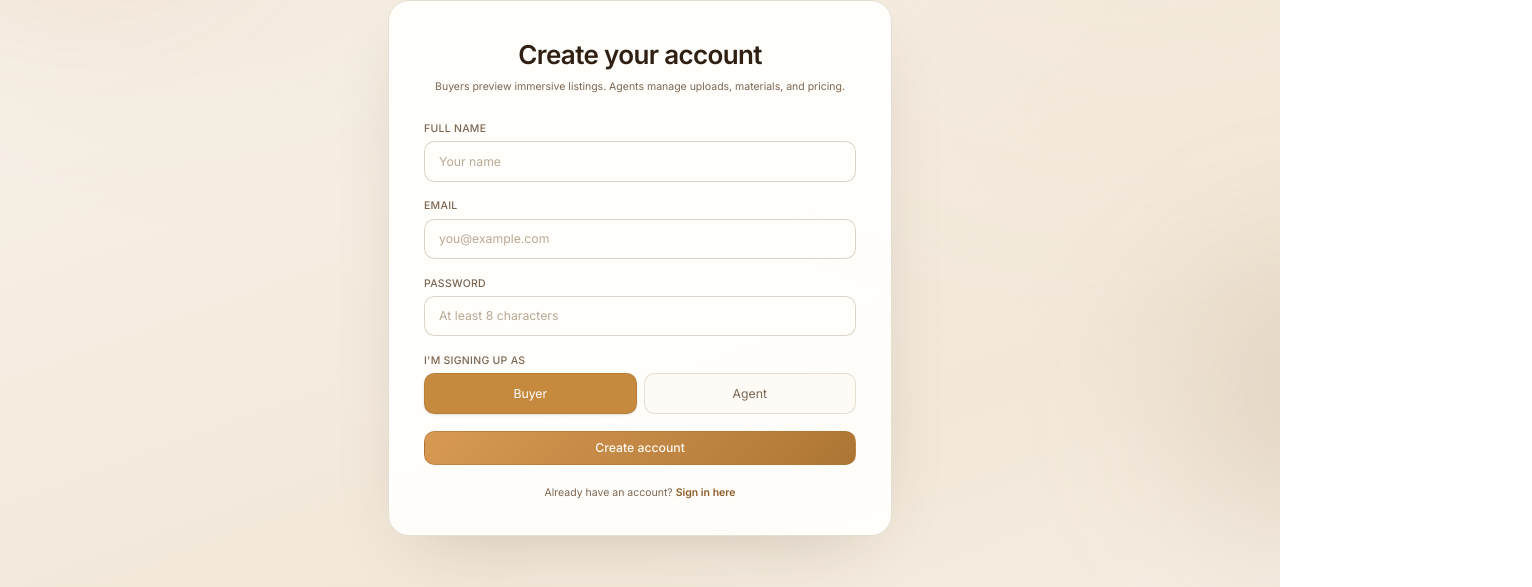
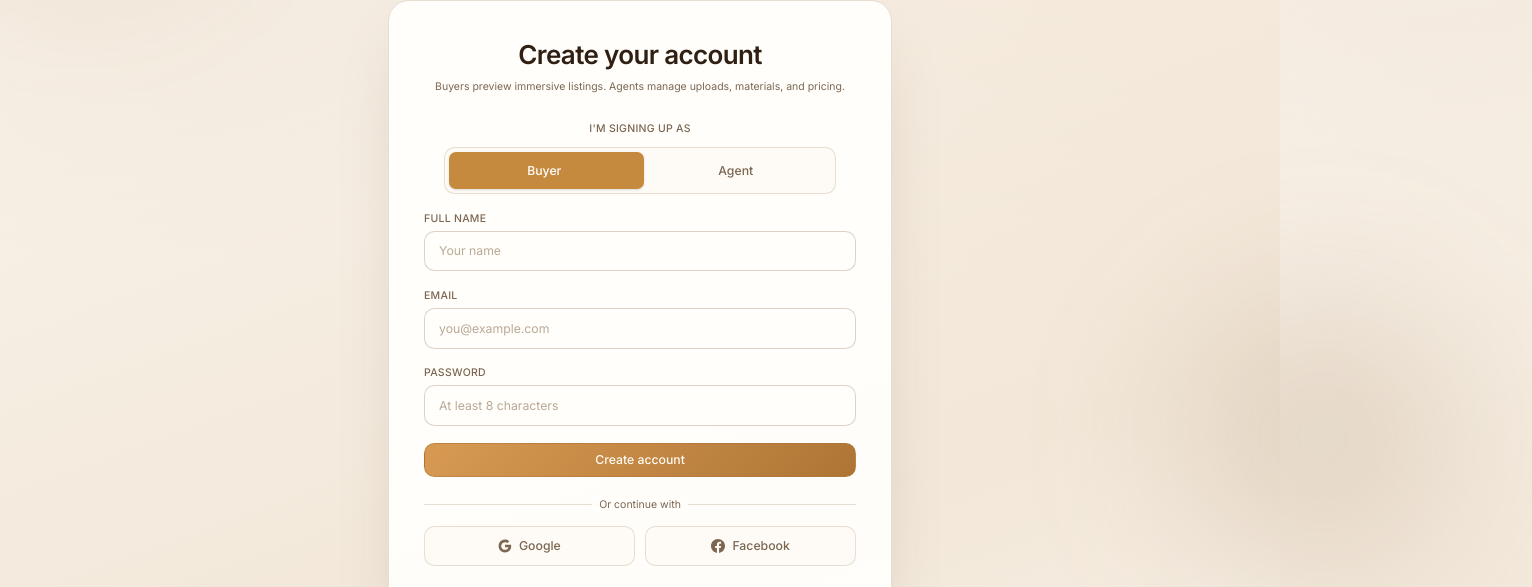
Before and after one commit to aklile-vis/Estate-pro, a Next.js app: page /register in a window 1280 px wide. Shown: the part 197-784 px from the top of the page, 1532 px wide, since content can reach past the window. Built offline with nearby package versions, Linux system fonts and the light colour scheme; no server answers.

Commit message:
added a social login and made the header sticky

```diff
--- a/src/app/listings/page.tsx
+++ b/src/app/listings/page.tsx
@@ -571,7 +571,7 @@ export default function ListingsIndexPage() {
         </div>
       </header>
 
-      <div className="glass relative z-[200] space-y-6 border border-[color:var(--surface-border)] p-6">
+      <div className="glass relative space-y-6 border border-[color:var(--surface-border)] p-6">
         {/* Search and Controls */}
         <div className="flex flex-col gap-4 lg:flex-row lg:items-center lg:justify-between">
           <div className="space-y-1">
--- a/src/app/login/page.tsx
+++ b/src/app/login/page.tsx
@@ -145,6 +145,58 @@ export default function LoginPage() {
             </motion.button>
           </form>
 
+          <div className="mt-6">
+            <div className="relative">
+              <div className="absolute inset-0 flex items-center">
+                <div className="w-full border-t border-[color:var(--surface-border)]" />
+              </div>
+              <div className="relative flex justify-center text-xs">
+                <span className="bg-[color:var(--surface-1)] px-2 text-muted">Or continue with</span>
+              </div>
+            </div>
+
+            <div className="mt-4 grid grid-cols-2 gap-3">
+              <motion.button
+                type="button"
+                whileHover={{ scale: 1.02 }}
+                whileTap={{ scale: 0.98 }}
+                className="flex w-full items-center justify-center gap-2 rounded-xl border border-[color:var(--surface-border)] bg-[color:var(--surface-0)] px-4 py-3 text-sm font-medium text-muted transition-all duration-200 hover:border-brand hover:bg-brand-soft hover:text-brand-strong hover:shadow-md"
+              >
+                <svg className="h-4 w-4" viewBox="0 0 24 24">
+                  <path
+                    fill="currentColor"
+                    d="M22.56 12.25c0-.78-.07-1.53-.2-2.25H12v4.26h5.92c-.26 1.37-1.04 2.53-2.21 3.31v2.77h3.57c2.08-1.92 3.28-4.74 3.28-8.09z"
+                  />
+                  <path
+                    fill="currentColor"
+                    d="M12 23c2.97 0 5.46-.98 7.28-2.66l-3.57-2.77c-.98.66-2.23 1.06-3.71 1.06-2.86 0-5.29-1.93-6.16-4.53H2.18v2.84C3.99 20.53 7.7 23 12 23z"
+                  />
+                  <path
+                    fill="currentColor"
+                    d="M5.84 14.09c-.22-.66-.35-1.36-.35-2.09s.13-1.43.35-2.09V7.07H2.18C1.43 8.55 1 10.22 1 12s.43 3.45 1.18 4.93l2.85-2.22.81-.62z"
+                  />
+                  <path
+                    fill="currentColor"
+                    d="M12 5.38c1.62 0 3.06.56 4.21 1.64l3.15-3.15C17.45 2.09 14.97 1 12 1 7.7 1 3.99 3.47 2.18 7.07l3.66 2.84c.87-2.6 3.3-4.53 6.16-4.53z"
+                  />
+                </svg>
+                Google
+              </motion.button>
+
+              <motion.button
+                type="button"
+                whileHover={{ scale: 1.02 }}
+                whileTap={{ scale: 0.98 }}
+                className="flex w-full items-center justify-center gap-2 rounded-xl border border-[color:var(--surface-border)] bg-[color:var(--surface-0)] px-4 py-3 text-sm font-medium text-muted transition-all duration-200 hover:border-brand hover:bg-brand-soft hover:text-brand-strong hover:shadow-md"
+              >
+                <svg className="h-4 w-4" viewBox="0 0 24 24" fill="currentColor">
+                  <path d="M24 12.073c0-6.627-5.373-12-12-12s-12 5.373-12 12c0 5.99 4.388 10.954 10.125 11.854v-8.385H7.078v-3.47h3.047V9.43c0-3.007 1.792-4.669 4.533-4.669 1.312 0 2.686.235 2.686.235v2.953H15.83c-1.491 0-1.956.925-1.956 1.874v2.25h3.328l-.532 3.47h-2.796v8.385C19.612 23.027 24 18.062 24 12.073z"/>
+                </svg>
+                Facebook
+              </motion.button>
+            </div>
+          </div>
+
           <div className="mt-6 text-center text-xs text-muted">
             Don&apos;t have an account?{' '}
             <Link href="/register" className="font-semibold text-brand-strong hover:text-brand">
--- a/src/app/page.tsx
+++ b/src/app/page.tsx
@@ -465,7 +465,7 @@ export default function HomePage() {
                 whileInView={{ opacity: 1, y: 0 }}
                 viewport={{ once: true, margin: '-80px' }}
                 transition={{ duration: 0.4, delay: index * 0.04 }}
-                className="flex h-full flex-col overflow-hidden rounded-3xl border border-[color:var(--surface-border)] bg-[color:var(--surface-1)] shadow-[var(--shadow-soft)] backdrop-blur-xl transition-transform duration-300 hover:-translate-y-1 hover:shadow-[var(--shadow-soft-raised)] z-50"
+                className="flex h-full flex-col overflow-hidden rounded-3xl border border-[color:var(--surface-border)] bg-[color:var(--surface-1)] shadow-[var(--shadow-soft)] backdrop-blur-xl transition-transform duration-300 hover:-translate-y-1 hover:shadow-[var(--shadow-soft-raised)]"
               >
                 <Link href={`/listings/${listing.id}`} className="group flex h-full flex-col">
                   <div className="relative">
--- a/src/app/register/page.tsx
+++ b/src/app/register/page.tsx
@@ -85,6 +85,51 @@ export default function RegisterPage() {
               </div>
             )}
 
+            <div className="space-y-3">
+              <div className="text-center">
+                <span className="block text-xs font-medium uppercase tracking-wide text-muted mb-3">
+                  I&apos;m signing up as
+                </span>
+                <div className="relative inline-flex items-center bg-[color:var(--surface-0)] rounded-xl p-1 border border-[color:var(--surface-border)] w-full max-w-md">
+                  <motion.div
+                    className="absolute bg-brand rounded-lg shadow-sm"
+                    initial={false}
+                    animate={{
+                      x: role === 'USER' ? 0 : '100%',
+                      width: '50%'
+                    }}
+                    transition={{
+                      type: "spring",
+                      stiffness: 500,
+                      damping: 30
+                    }}
+                    style={{
+                      height: 'calc(100% - 8px)',
+                      top: '4px'
+                    }}
+                  />
+                  <button
+                    type="button"
+                    className={`relative z-10 px-4 py-3 text-sm font-medium transition-colors duration-200 flex-1 ${
+                      role === 'USER' ? 'text-white' : 'text-muted hover:text-brand-strong'
+                    }`}
+                    onClick={() => setRole('USER')}
+                  >
+                    Buyer
+                  </button>
+                  <button
+                    type="button"
+                    className={`relative z-10 px-4 py-3 text-sm font-medium transition-colors duration-200 flex-1 ${
+                      role === 'AGENT' ? 'text-white' : 'text-muted hover:text-brand-strong'
+                    }`}
+                    onClick={() => setRole('AGENT')}
+                  >
+                    Agent
+                  </button>
+                </div>
+              </div>
+            </div>
+
             <div className="space-y-1.5">
               <label htmlFor="name" className="block text-xs font-medium uppercase tracking-wide text-muted">
                 Full name
@@ -136,27 +181,6 @@ export default function RegisterPage() {
               />
             </div>
 
-            <div className="space-y-1.5">
-              <span className="block text-xs font-medium uppercase tracking-wide text-muted">
-                I&apos;m signing up as
-              </span>
-              <div className="grid grid-cols-2 gap-2">
-                {ROLE_OPTIONS.map((option) => (
-                  <button
-                    key={option.value}
-                    type="button"
-                    className={`rounded-xl border px-4 py-3 text-sm transition ${
-                      role === option.value
-                        ? 'border-brand-strong bg-brand text-white shadow-sm'
-                        : 'border-[color:var(--surface-border)] bg-[color:var(--surface-0)] text-muted hover:border-brand hover:bg-brand-soft hover:text-brand-strong'
-                    }`}
-                    onClick={() => setRole(option.value as 'USER' | 'AGENT')}
-                  >
-                    {option.label}
-                  </button>
-                ))}
-              </div>
-            </div>
 
             {role === 'AGENT' && (
               <div className="space-y-1.5">
@@ -187,6 +211,58 @@ export default function RegisterPage() {
             </motion.button>
           </form>
 
+          <div className="mt-6">
+            <div className="relative">
+              <div className="absolute inset-0 flex items-center">
+                <div className="w-full border-t border-[color:var(--surface-border)]" />
+              </div>
+              <div className="relative flex justify-center text-xs">
+                <span className="bg-[color:var(--surface-1)] px-2 text-muted">Or continue with</span>
+              </div>
+            </div>
+
+            <div className="mt-4 grid grid-cols-2 gap-3">
+              <motion.button
+                type="button"
+                whileHover={{ scale: 1.02 }}
+                whileTap={{ scale: 0.98 }}
+                className="flex w-full items-center justify-center gap-2 rounded-xl border border-[color:var(--surface-border)] bg-[color:var(--surface-0)] px-4 py-3 text-sm font-medium text-muted transition-all duration-200 hover:border-brand hover:bg-brand-soft hover:text-brand-strong hover:shadow-md"
+              >
+                <svg className="h-4 w-4" viewBox="0 0 24 24">
+                  <path
+                    fill="currentColor"
+                    d="M22.56 12.25c0-.78-.07-1.53-.2-2.25H12v4.26h5.92c-.26 1.37-1.04 2.53-2.21 3.31v2.77h3.57c2.08-1.92 3.28-4.74 3.28-8.09z"
+                  />
+                  <path
+                    fill="currentColor"
+                    d="M12 23c2.97 0 5.46-.98 7.28-2.66l-3.57-2.77c-.98.66-2.23 1.06-3.71 1.06-2.86 0-5.29-1.93-6.16-4.53H2.18v2.84C3.99 20.53 7.7 23 12 23z"
+                  />
+                  <path
+                    fill="currentColor"
+                    d="M5.84 14.09c-.22-.66-.35-1.36-.35-2.09s.13-1.43.35-2.09V7.07H2.18C1.43 8.55 1 10.22 1 12s.43 3.45 1.18 4.93l2.85-2.22.81-.62z"
+                  />
+                  <path
+                    fill="currentColor"
+                    d="M12 5.38c1.62 0 3.06.56 4.21 1.64l3.15-3.15C17.45 2.09 14.97 1 12 1 7.7 1 3.99 3.47 2.18 7.07l3.66 2.84c.87-2.6 3.3-4.53 6.16-4.53z"
+                  />
+                </svg>
+                Google
+              </motion.button>
+
+              <motion.button
+                type="button"
+                whileHover={{ scale: 1.02 }}
+                whileTap={{ scale: 0.98 }}
+                className="flex w-full items-center justify-center gap-2 rounded-xl border border-[color:var(--surface-border)] bg-[color:var(--surface-0)] px-4 py-3 text-sm font-medium text-muted transition-all duration-200 hover:border-brand hover:bg-brand-soft hover:text-brand-strong hover:shadow-md"
+              >
+                <svg className="h-4 w-4" viewBox="0 0 24 24" fill="currentColor">
+                  <path d="M24 12.073c0-6.627-5.373-12-12-12s-12 5.373-12 12c0 5.99 4.388 10.954 10.125 11.854v-8.385H7.078v-3.47h3.047V9.43c0-3.007 1.792-4.669 4.533-4.669 1.312 0 2.686.235 2.686.235v2.953H15.83c-1.491 0-1.956.925-1.956 1.874v2.25h3.328l-.532 3.47h-2.796v8.385C19.612 23.027 24 18.062 24 12.073z"/>
+                </svg>
+                Facebook
+              </motion.button>
+            </div>
+          </div>
+
           <div className="mt-6 text-center text-xs text-muted">
             Already have an account?{' '}
             <Link href="/login" className="font-semibold text-brand-strong hover:text-brand">
--- a/src/components/Layout/Header.tsx
+++ b/src/components/Layout/Header.tsx
@@ -238,7 +238,7 @@ export default function Header() {
   }, [])
 
   return (
-    <header className="surface-header sticky inset-x-0 top-0 z-50 backdrop-blur-xl">
+    <header className="surface-header sticky inset-x-0 top-0 z-50 backdrop-blur-xl supports-[backdrop-filter]:bg-[color:var(--surface-header)]">
       <div className="container">
         <div className="flex h-20 items-center justify-between gap-6">
           <Link
--- a/src/components/Layout/Layout.tsx
+++ b/src/components/Layout/Layout.tsx
@@ -11,7 +11,7 @@ interface LayoutProps {
 
 export default function Layout({ children }: LayoutProps) {
   return (
-    <div className="relative min-h-screen overflow-hidden bg-[color:var(--app-background)]">
+    <div className="relative min-h-screen bg-[color:var(--app-background)]">
       <div className="pointer-events-none absolute inset-0">
         <div className="absolute -left-32 top-[-12rem] h-[28rem] w-[28rem] rounded-full bg-[radial-gradient(circle_at_center,rgba(198,138,63,0.28),transparent_65%)] blur-3xl" />
         <div className="absolute right-[-18rem] top-[35%] h-[30rem] w-[30rem] rounded-full bg-[radial-gradient(circle_at_center,rgba(154,119,84,0.25),transparent_70%)] blur-3xl" />
```
Also changed, not shown: 1 other file (tests, documents, lock files or other folders).
